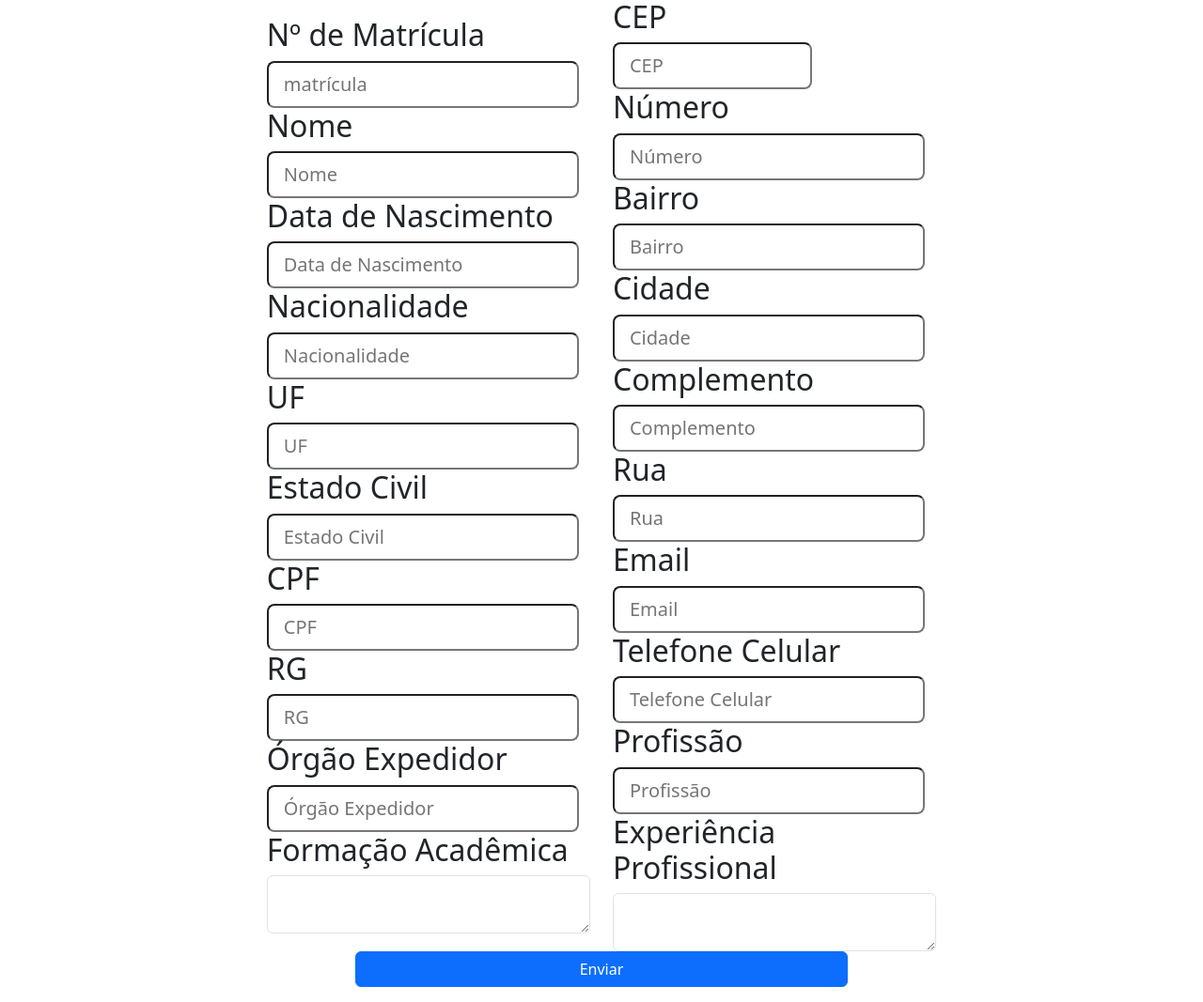
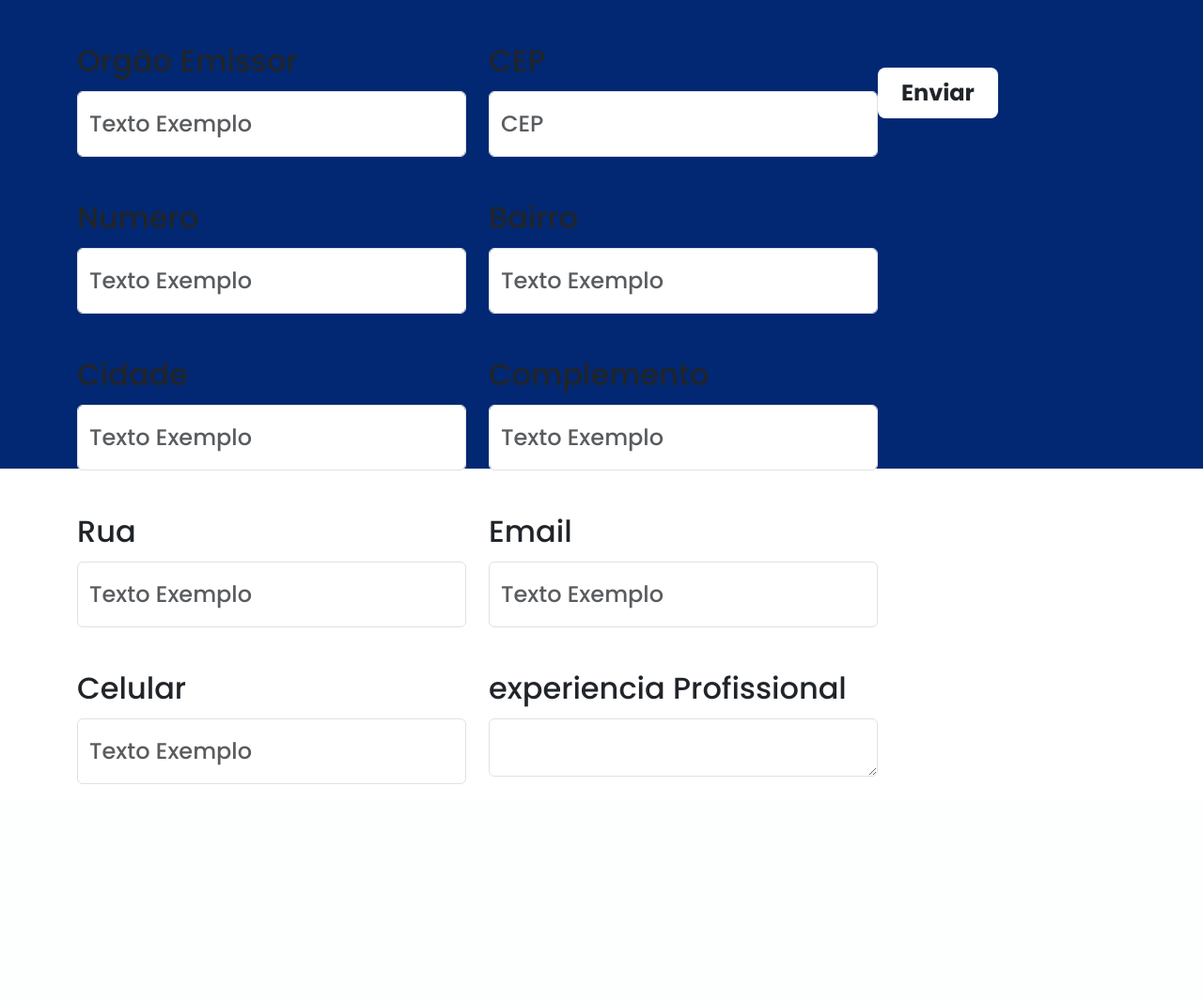
Before and after one commit to GuilhermeBotingnon/Curriculo, a PHP site: page /cadastro.php in a window 1280 px wide. Shown: the part 301-1368 px from the top of the page at 94% size. After the commit the page ends 1136 px from the top, so only its background shows below. Run offline with PHP 8.4, Linux system fonts and the light colour scheme.

Commit message:
cadastro php alterado

```diff
--- a/Protótipo/GuardaNovaSantos/cadastro.php
+++ b/Protótipo/GuardaNovaSantos/cadastro.php
@@ -1,21 +1,3 @@
-<!doctype html>
-<html lang="pt-br">
-  <head>
-    <meta charset="utf-8">
-    <meta name="viewport" content="width=device-width, initial-scale=1, shrink-to-fit=no">
-    <title>Gns - Cadastro</title>
-    <link href="https://cdn.jsdelivr.net/npm/bootstrap@5.3.2/dist/css/bootstrap.min.css" rel="stylesheet" integrity="sha384-T3c6CoIi6uLrA9TneNEoa7RxnatzjcDSCmG1MXxSR1GAsXEV/Dwwykc2MPK8M2HN" crossorigin="anonymous">
-    <link rel="stylesheet" href="css\stylecadastros.css">
-    <link rel="shortcut icon" href="favicon/favicon.ico" type="image/x-icon">
-    <script src="js/script.js"></script>
-
-    <style>
-  .txtsucesso{
- color: yellow;
- font-size: 1em;
- font-weight: 450;
-  }
-</style>
 <?php
 $txt ='';
 
@@ -81,86 +63,130 @@
 }
 
 ?>
+<!doctype html>
+<html lang="pt-br">
+  <head>
+    <meta charset="utf-8">
+    <meta name="viewport" content="width=device-width, initial-scale=1, shrink-to-fit=no">
+    <title>Gns - Cadastro </title>
+    <link href="https://cdn.jsdelivr.net/npm/bootstrap@5.3.2/dist/css/bootstrap.min.css" rel="stylesheet" integrity="sha384-T3c6CoIi6uLrA9TneNEoa7RxnatzjcDSCmG1MXxSR1GAsXEV/Dwwykc2MPK8M2HN" crossorigin="anonymous">
+    <script src="https://cdn.jsdelivr.net/npm/bootstrap@5.3.2/dist/js/bootstrap.bundle.min.js" integrity="sha384-C6RzsynM9kWDrMNeT87bh95OGNyZPhcTNXj1NW7RuBCsyN/o0jlpcV8Qyq46cDfL"
+    crossorigin="anonymous" async></script>
+    <link rel="stylesheet" href="/css/cadastro.css">
+    <link href="/css/style.css" rel="stylesheet">
+    <link rel="shortcut icon" href="/favicon/favicon.ico" type="image/x-icon">
+    <script src="js/script.js"></script>
+</head>
+<!-- class=" navbar-brand text-decoration-none px-2 py-3 bg-white rounded-3"
+           style="color:#022873; font-family: 'Poppins', sans-serif; font-size: 20px; font-weight: 700; margin-left: 10em; " -->
+<body>
+  <style>
+    .txtsucesso{
+   color: yellow;
+   font-size: 1em;
+   font-weight: 450;
+    }
+  </style>
 
-  </head>
-  <body>
-    <header id="header" class="header fixed-top" data-scrollto-offset="0">
-        <nav class="navbar fixed-top navbar-expand-lg navbar-dark gnsNavCor">
-
-                <a href="consultar.html"
-                class="text-decoration-none px-2 py-3 bg-white rounded-3"
-                style="color:#022873; font-family: 'Poppins', sans-serif; font-size: 20px; font-weight: 700; margin-left: 10em; "
-                >Voltar</a>
-                <div class="container-fluid d-flex justify-content-center align-items-center">
-                <h1 class="text-white d-flex align-items-center justify-content-center" style="font-family: Poppins; font-size: 40px; margin-right: 7em;"> Cadastro</h1>
+  <nav class="navbar fixed-top gnsCor">
+      <div class="container">
+        <a class="navbar-brand" href="consulta.php">
+          <button
+          class="btn text-decoration-none px-3 py-3 bg-white rounded-3 fs-4 fw-bold"
+          style="color: #022873; font-family: Poppins;"
+          > Voltar </button>
+        </a>
       </div>
   </nav>
-        </header>
-   <main class="tudo">
-   <div class="container-fluid d-flex justify-content-center align-items-center">
-    <img src="favicon/Logo.svg" class="img-fluid logogns">
+
+<main class="cor" style="font-family: Poppins;">
+  <form method="post">
+  <div class="container d-flex align-items-center justify-content-center vh-100">
+    <div class="row fs-1">
+      <div class="col-md-6 col-sm-3 my-3">
+        <label for="matricula" class="form-label caixa fs-2">Nº de Matrícula</label>
+        <input type="text" class="form-control py-3 fs-4" name ="matricula" placeholder="Texto Exemplo" required>
       </div>
-   <form action="#" method="POST" class="tudotudo">
-    <div class="container-fluid d-flex justify-content-center align-items-center">
-          <div class="row align-items-center justify-content-center">
-           <div class="col-md-6">
-            <h2 class="texto">Nº de Matrícula</h2>
-            <input type="text mb-3 " class="form-control-lg caixa custom-margin" name ="matricula" id="exampleInputEmail1" placeholder="matrícula" required>
-            <h2 class="texto ">Nome</h2>
-            <input type="text mb-3 " class="form-control-lg caixa custom-margin" name="nome" id="exampleInputEmail1" placeholder="Nome" required>
-            <h2 class="texto ">Data de Nascimento</h2>
-            <input type="text mb-3 " class="form-control-lg caixa custom-margin" name="nascimento" id="exampleInputEmail1" placeholder="Data de Nascimento" required>
-            <h2 class="texto">Nacionalidade</h2>
-            <input type="text mb-3 " class="form-control-lg caixa custom-margin" name="nacionalidade" id="exampleInputEmail1" placeholder="Nacionalidade" required>
-            <h2 class="texto ">UF</h2>
-            <input type="text mb-3 " class="form-control-lg caixa custom-margin" name="uf" id="exampleInputEmail1" placeholder="UF" required>
-            <h2 class="texto ">Estado Civil</h2>
-            <input type="text mb-3 " class="form-control-lg caixa custom-margin" name="estadocivil" id="exampleInputEmail1" placeholder="Estado Civil" required>
-            <h2 class="texto ">CPF</h2>
-            <input type="text mb-3 " class="form-control-lg caixa custom-margin" name="cpf" id="exampleInputEmail1" placeholder="CPF" required>
-            <h2 class="texto">RG</h2>
-            <input type="text mb-3 " class="form-control-lg caixa custom-margin" name="rg" id="exampleInputEmail1" placeholder="RG" required>
-            <h2 class="texto ">Órgão Expedidor</h2>
-            <input type="text mb-3 " class="form-control-lg caixa custom-margin" name="orgao" id="exampleInputEmail1" placeholder="Órgão Expedidor" required>
-            <h2 class="texto ">Formação Acadêmica</h2>
-            <textarea class="form-control caixa1 custom-margin" name="formacao" placeholder="Formação Acadêmica"> </textarea>
+      <div class="col-md-6 col-sm-3 my-3">
+        <label for="username" class="form-label caixa fs-2">Nome</label>
+        <input type="text" class="form-control py-3 fs-4" name="nome" id="" placeholder="Nome" required>
       </div>
-
-            <div class="col-md-6">
-
-            <h2 class="texto">CEP</h2>
-            <input type="text mb-3 " class="form-control-lg caixa custom-margin" onblur="pesquisacep(this.value);" size="10" maxlength="9"  name="cep" id="cep" placeholder="CEP" required>
-            <h2 class="texto ">Número </h2>
-            <input type="text mb-3 " class="form-control-lg caixa custom-margin" name="numero" id="numero" placeholder="Número">
-            <h2 class="texto ">Bairro</h2>
-            <input type="text mb-3 " class="form-control-lg caixa custom-margin" name="bairro"id="bairro" placeholder="Bairro">
-            <h2 class="texto">Cidade</h2>
-            <input type="text mb-3 " class="form-control-lg caixa custom-margin" name="cidade" id="cidade" placeholder="Cidade">
-            <h2 class="texto ">Complemento</h2>
-            <input type="text mb-3 " class="form-control-lg caixa custom-margin" name="complemento" id="exampleInputEmail1" placeholder="Complemento" required>
-            <h2 class="texto ">Rua</h2>
-            <input type="text mb-3 " class="form-control-lg caixa custom-margin" name="rua" id="rua" placeholder="Rua" required>
-            <h2 class="texto">Email</h2>
-            <input type="text mb-3 " class="form-control-lg caixa custom-margin" name="email" id="exampleInputEmail1" placeholder="Email" required>
-            <h2 class="texto ">Telefone Celular</h2>
-            <input type="text mb-3 " class="form-control-lg caixa custom-margin" name="celular" id="exampleInputEmail1" placeholder="Telefone Celular" required>
-            <h2 class="texto ">Profissão</h2>
-            <input type="text mb-3 " class="form-control-lg caixa custom-margin" name="profissao" id="exampleInputEmail1" placeholder="Profissão" required>
-            <h2 class="texto ">Experiência Profissional</h2>
+      <div class="col-md-6 col-sm-3 my-3">
+        <label for="username" class="form-label caixa fs-2">nascimento</label>
+        <input type="date" class="form-control py-3 fs-4" name="nascimento" id="" placeholder="Texto Exemplo" required>
+      </div>
+      <div class="col-md-6 col-sm-3 my-3">
+        <label for="username" class="form-label caixa fs-2">nacionalidade</label>
+        <input type="text" class="form-control py-3 fs-4" name="nacionalidade" id="" placeholder="Texto Exemplo" required>
+      </div>
+      <div class="col-md-6 col-sm-3 my-3">
+        <label for="username" class="form-label caixa fs-2">UF</label>
+        <input type="text" class="form-control py-3 fs-4" name="uf" id="" placeholder="Texto Exemplo" required>
+      </div>
+      <div class="col-md-6 col-sm-3 my-3">
+        <label for="username" class="form-label caixa fs-2">estadocivil</label>
+        <select class="form-select py-3 fs-4" name="estadocivil" id="floatingSelectGrid">
+          <option selected>EstadoCivil</option>
+          <option value="1">Solteiro</option>
+          <option value="2">Casado</option>
+          <option value="3">Outro</option>
+        </select>
+      </div>
+      <div class="col-md-6 col-sm-3 my-3">
+        <label for="username" class="form-label caixa fs-2">cpf</label>
+        <input type="number" class="form-control py-3 fs-4" name="cpf" id="" placeholder="Texto Exemplo" required>
+      </div>
+      <div class="col-md-6 col-sm-3 my-3">
+        <label for="username" class="form-label caixa fs-2">rg</label>
+        <input type="number" class="form-control py-3 fs-4" name="rg" id="" placeholder="Texto Exemplo" required>
+      </div>
+      <div class="col-md-6 col-sm-3 my-3">
+        <label for="username" class="form-label caixa fs-2">Orgão Emissor</label>
+        <input type="text" class="form-control py-3 fs-4" name="orgao" id="" placeholder="Texto Exemplo" required>
+      </div>
+      <div class="col-md-6 col-sm-3 my-3">
+        <label for="username" class="form-label caixa fs-2">CEP</label>
+        <input type="text" class="form-control py-3 fs-4" onblur="pesquisacep(this.value);" size="10" maxlength="9"  name="cep" id="cep" placeholder="CEP" required>
+      </div>
+      <div class="col-md-6 col-sm-3 my-3">
+        <label for="username" class="form-label caixa fs-2">Numero</label>
+        <input type="number" class="form-control py-3 fs-4" name="numero" id="" placeholder="Texto Exemplo" required>
+      </div>
+      <div class="col-md-6 col-sm-3 my-3">
+        <label for="username" class="form-label caixa fs-2">Bairro</label>
+        <input type="text" class="form-control py-3 fs-4" name="bairro" id="" placeholder="Texto Exemplo" required>
+      </div>
+      <div class="col-md-6 col-sm-3 my-3">
+        <label for="username" class="form-label caixa fs-2">Cidade</label>
+        <input type="text" class="form-control py-3 fs-4" name="cidade" id="" placeholder="Texto Exemplo" required>
+      </div>
+      <div class="col-md-6 col-sm-3 my-3">
+        <label for="username" class="form-label caixa fs-2">Complemento</label>
+        <input type="text" class="form-control py-3 fs-4" name="complemento" id="" placeholder="Texto Exemplo" required>
+      </div>
+      <div class="col-md-6 col-sm-3 my-3">
+        <label for="username" class="form-label caixa fs-2">Rua</label>
+        <input type="text" class="form-control py-3 fs-4" name="rua" id="" placeholder="Texto Exemplo" required>
+      </div>
+      <div class="col-md-6 col-sm-3 my-3">
+        <label for="username" class="form-label caixa fs-2">Email</label>
+        <input type="text" class="form-control py-3 fs-4" name="email" id="" placeholder="Texto Exemplo" required>
+      </div>
+      <div class="col-md-6 col-sm-3 my-3">
+        <label for="username" class="form-label caixa fs-2">Celular</label>
+        <input type="text" class="form-control py-3 fs-4" name="celular" id="" placeholder="Texto Exemplo" required>
+      </div>
+      <div class="col-md-6 col-sm-3 my-3">
+        <label for="username" class="form-label caixa fs-2">experiencia Profissional</label>
         <textarea class="form-control caixa2 custom-margin" name="experiencia" placeholder="Expêriencia Profissional"> </textarea>
       </div>
     </div>
-      </div>
-      <div class="container-fluid d-flex justify-content-center align-items-center text-center">
-
-          <button type="submit" class="btn btn-primary botao col-5">Enviar</button>
-         </div>
-  </form>
+    <button type="submit" name="enviar" class="btn text-decoration-none px-4 py-2 bg-white rounded-3 fs-4 fw-bold">Enviar</button>
     <div class="container-fluid d-flex justify-content-center align-items-center">
       <p class="txtsucesso"> <?php echo $txt; ?></p>
       </div>
+  </div>
+</form>
 </main>
-<footer>
-</footer>
 </body>
 </html>
```
Also changed, not shown: Protótipo/GuardaNovaSantos/cadastro.html (deleted, +0 -153 lines), Protótipo/GuardaNovaSantos/login.php (+12 -4 lines). Lines whose indentation alone changed are shown as unchanged.
